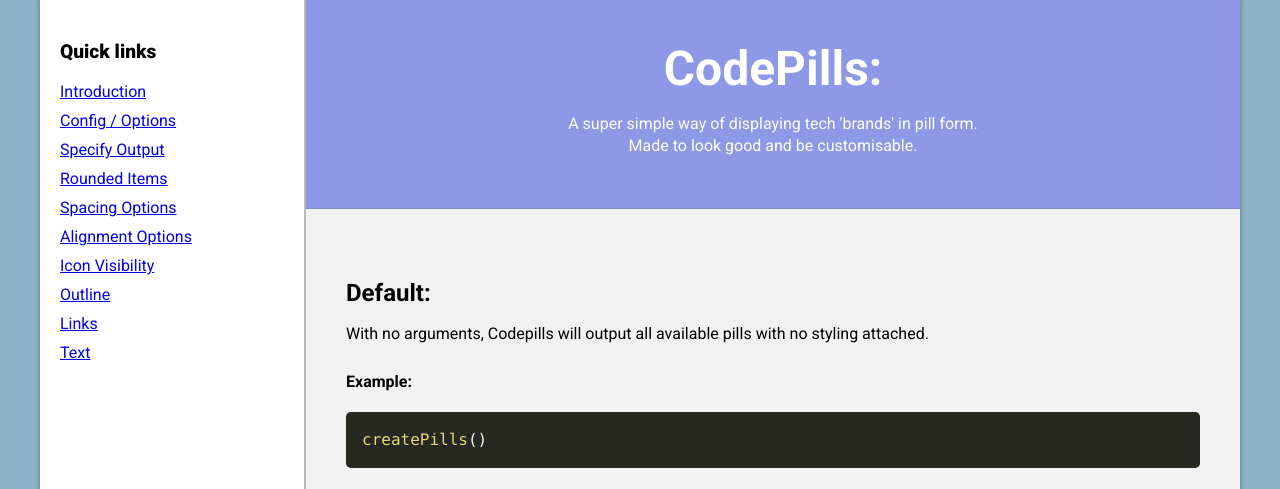
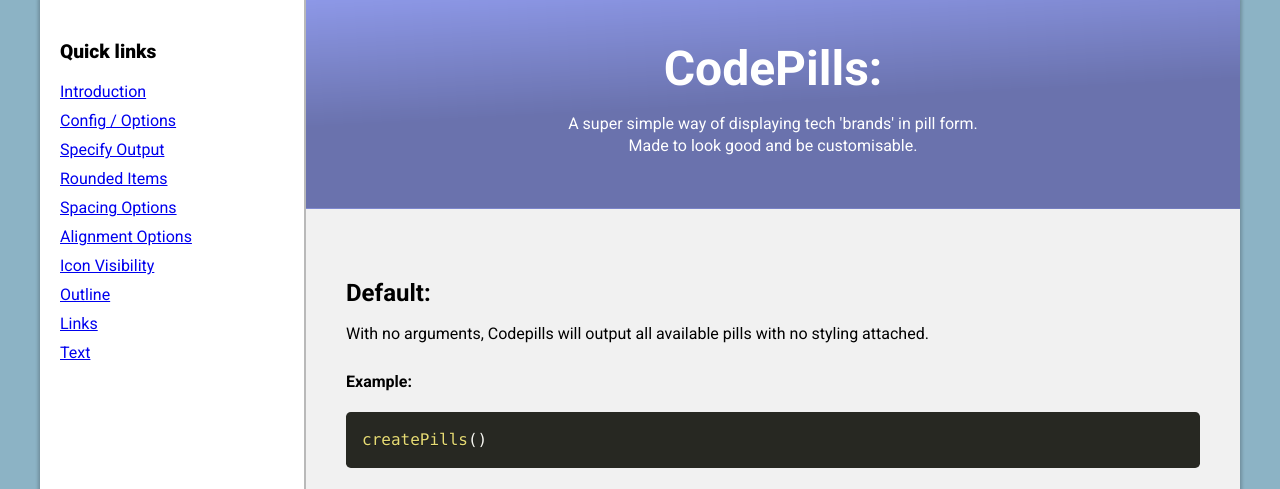
Before and after one commit to AllanOcelot/codepills, a website built with Vite: page index.html in a window 1280 px wide. Shown: the top 489 px of the page. Built offline with nearby package versions, Linux system fonts and the light colour scheme.

Commit message:
tweak: enable gradient on hero section

```diff
--- a/example/style.css
+++ b/example/style.css
@@ -84,6 +84,7 @@ section.intro {
   background:#fff;
   text-align: center;
   background: #8d98e7;
+  background-image: linear-gradient(357deg, #00000040, #00000040, transparent);
   text-align: center;
   color: #fff;
 }
```
